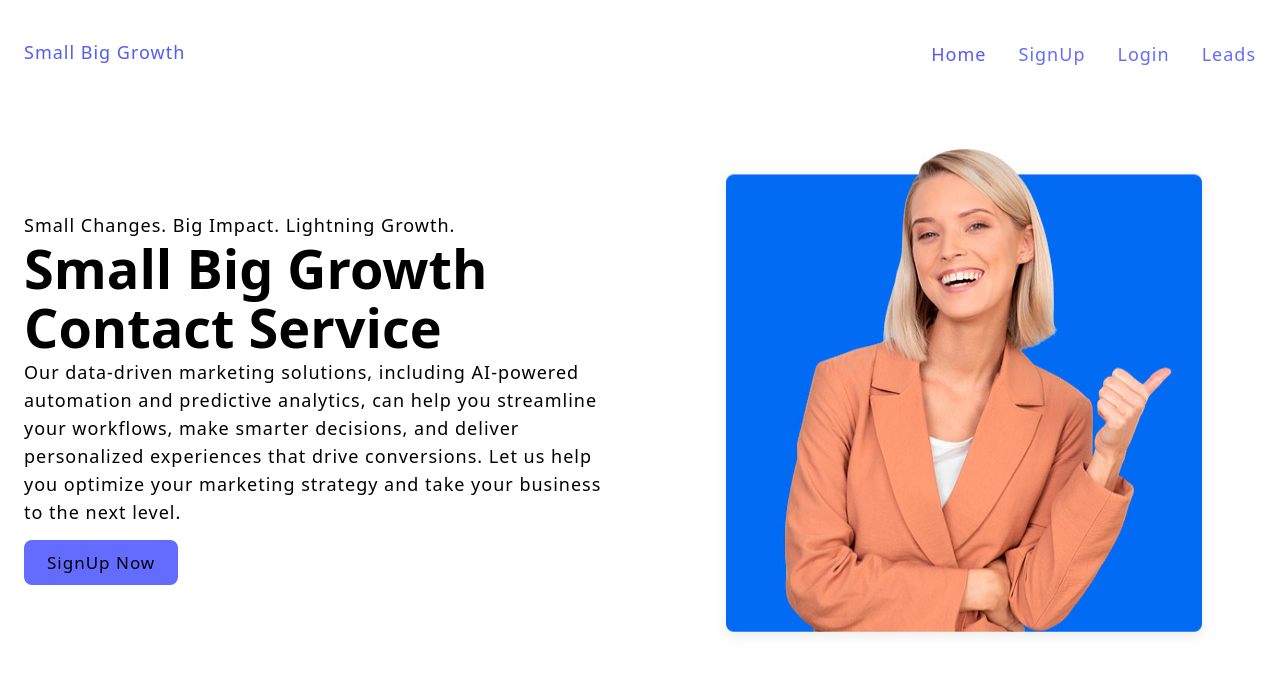
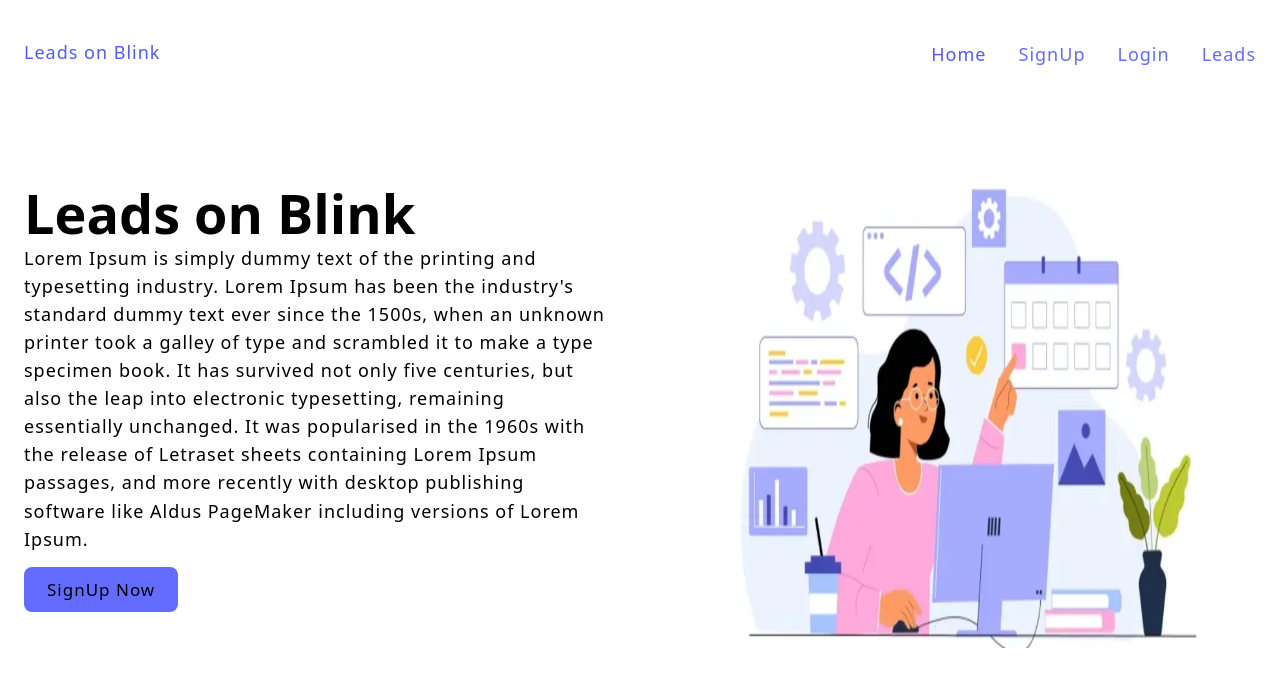
Before and after one commit to notsotypicaldeveloper/LeadsOnBlink, a React (Vite) app in the folder frontend/: page / in a window 1280 px wide. Shown: the top 686 px of the page. Built offline with nearby package versions, Linux system fonts and the light colour scheme; no server answers.

Commit message:
website image fixed

```diff
--- a/frontend/index.html
+++ b/frontend/index.html
@@ -4,7 +4,7 @@
     <meta charset="UTF-8" />
     <link rel="icon" type="image/svg+xml" href="/vite.svg" />
     <meta name="viewport" content="width=device-width, initial-scale=1.0" />
-    <title>Small Big Growth</title>
+    <title>Leads on Blink</title>
   </head>
   <body>
     <div id="root"></div>
--- a/frontend/src/components/Navbar.tsx
+++ b/frontend/src/components/Navbar.tsx
@@ -9,7 +9,7 @@
       <header>
         <div className="container">
           <div className="brand-logo">
-            <NavLink to="/">Small Big Growth</NavLink>
+            <NavLink to="/">Leads on Blink</NavLink>
           </div>
           <nav>
           <ul>
--- a/frontend/src/pages/Home.tsx
+++ b/frontend/src/pages/Home.tsx
@@ -5,9 +5,8 @@
             <section className='home-section'>
                 <div className='container grid grid-two-cols'>
                   <div className='home-section-content'>
-                    <p>Small Changes. Big Impact. Lightning Growth.</p>
-                    <h2>Small Big Growth Contact Service</h2>
-                    <p>Our data-driven marketing solutions, including AI-powered automation and predictive analytics, can help you streamline your workflows, make smarter decisions, and deliver personalized experiences that drive conversions. Let us help you optimize your marketing strategy and take your business to the next level.</p>
+                    <h2>Leads on Blink</h2>
+                    <p>Lorem Ipsum is simply dummy text of the printing and typesetting industry. Lorem Ipsum has been the industry's standard dummy text ever since the 1500s, when an unknown printer took a galley of type and scrambled it to make a type specimen book. It has survived not only five centuries, but also the leap into electronic typesetting, remaining essentially unchanged. It was popularised in the 1960s with the release of Letraset sheets containing Lorem Ipsum passages, and more recently with desktop publishing software like Aldus PageMaker including versions of Lorem Ipsum.</p>
                   <br />
                   <a href="/signup">
                     <button>SignUp Now</button>
@@ -15,7 +14,7 @@
                   </div>
 
                   <div className='home-section-image'>
-                    <img src="/images/home.jpg" alt="homepage image" height="500" width="500" />
+                    <img src="/images/home.png" alt="homepage image" height="500" width="500" />
                   </div>
                 </div>
             </section>
--- a/frontend/src/pages/Leads.tsx
+++ b/frontend/src/pages/Leads.tsx
@@ -72,7 +72,7 @@
       key: "rzp_test_SrrurMUZ8xOO7f", // Enter the Key ID generated from the Dashboard
       amount: amount*100, // Amount is in currency subunits. Default currency is INR. Hence, 50000 refers to 50000 paise
       currency: "INR",
-      name: "Small Big Growth", //your business name
+      name: "Leads on Blink", //your business name
       description: "Test Transaction",
       image: "https://example.com/your_logo",
       order_id: repsonseOrder.id, //This is a sample Order ID. Pass the `id` obtained in the response of Step 1
@@ -104,7 +104,7 @@
       },
       prefill: {
         //We recommend using the prefill parameter to auto-fill customer's contact information, especially their phone number
-        name: "Small Big Growth Customer", //your customer's name
+        name: "Leads on Blink Customer", //your customer's name
         email: "smallbiggrowth@gmail.com",
         contact: "9000000000", //Provide the customer's phone number for better conversion rates
       },
```
Also changed, not shown: frontend/public/images/home.jpg (deleted), frontend/public/images/home.png (added).
